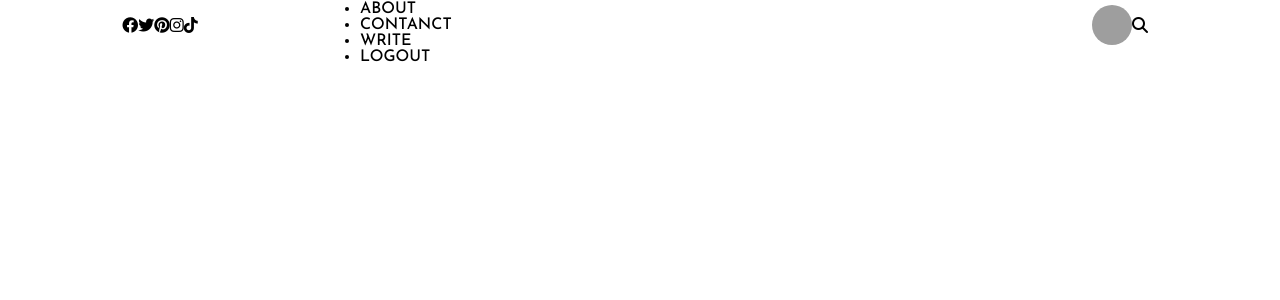
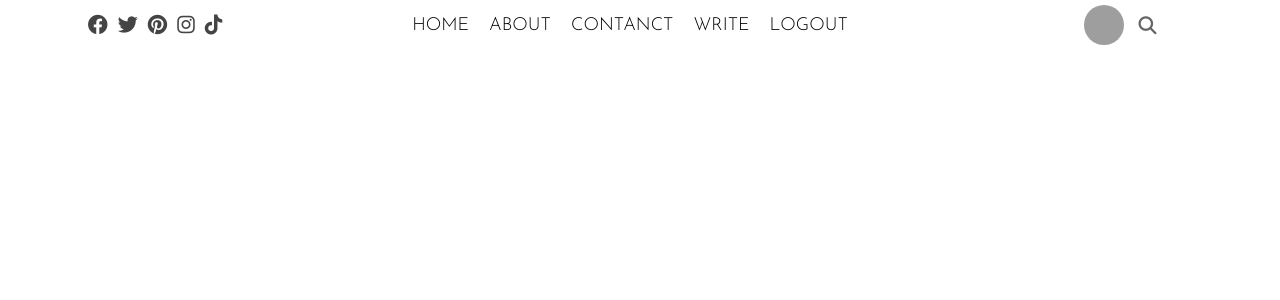
Before and after one commit to Yavor99/React-SPA-Blog-Website, a React (Create React App) app: page / in a window 1280 px wide. Shown: the top 300 px of the page. Built offline with nearby package versions, Linux system fonts and the light colour scheme; grey boxes are pictures that could not be loaded.

Commit message:
Update top bar

```diff
--- a/src/components/topBar/topbar.css
+++ b/src/components/topBar/topbar.css
@@ -16,6 +16,17 @@
     justify-content: center;
 }
 
+.topCenter{
+    flex: 6;
+}
+
+.topIcon{
+    font-size: 20px;
+    margin-right: 10px;
+    color: #444;
+    cursor: pointer;
+}
+
 .topImg{
     width: 40px;
     height: 40px;
@@ -23,6 +34,24 @@
     object-fit: cover;
 }
 
-.topCenter{
-    flex: 6;
+.topList{
+    display: flex;
+    justify-content: center;
+    margin: 0;
+    padding: 0;
+    list-style: none;
 }
+
+.topListItem{
+    margin-right: 20px;
+    font-size: 18px;
+    font-weight: 300;
+    cursor: pointer;
+}
+
+.topSearchIcon{
+    font-size: 18px;
+    color: #666;
+    cursor: pointer;
+    margin-left: 15px;
+}
```
